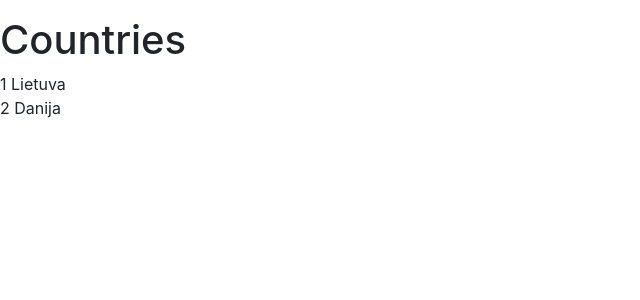
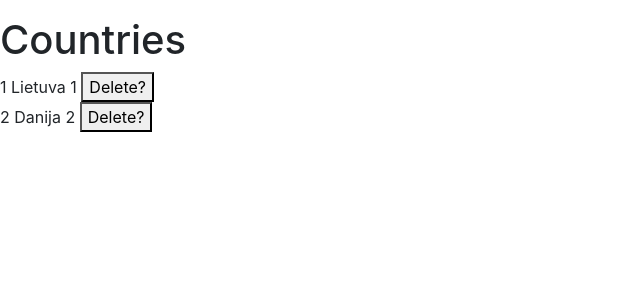
Before and after one commit to azegas/django_htmx, a Django app: page /countries/ in a window 1280 px wide. Shown: the part 65-365 px from the top of the page, without its empty margins (0-640 px from the left). Run offline with Django 4.2, Linux system fonts and the light colour scheme; data comes from the database, SQL or seed files in the repository; some libraries are stand-ins or nearby versions.

Commit message:
implement htmx basic delete functionality

```diff
--- a/django_htmx_example/urls.py
+++ b/django_htmx_example/urls.py
@@ -21,5 +21,6 @@
 urlpatterns = [
     path("admin/", admin.site.urls),
     path("", views.index, name="index"),
-    path("countries/", views.display_countries, name="display_countries")
+    path("countries/", views.display_countries, name="display_countries"),
+    path("countries/<int:id>/delete/", views.delete_country, name="delete_country"),
 ]
--- a/example/templates/country_list.html
+++ b/example/templates/country_list.html
@@ -1,5 +1,12 @@
-<div id="countries">
-  {% for country in countries %}
-    <div>{{ forloop.counter }} {{ country.name }}</div>
+<div id="countries"
+     hx-target="#countries"
+     hx-swap="outerHTML">
+    {% for country in countries %}
+    <div>{{ forloop.counter }} {{ country.name }} {{country.id}}
+	<button class="block mr-2 hover:text-gray-600"
+	   hx-delete="{% url 'delete_country' country.id %}">
+	    Delete?
+	</button>
+    </div>
     {% endfor %}
 </div>
--- a/example/views.py
+++ b/example/views.py
@@ -1,6 +1,8 @@
 from django.shortcuts import render
 from example.forms import LocationForm
 from example.models import Country
+from django.views.decorators.http import require_http_methods
+from django.views.decorators.csrf import csrf_exempt
 
 
 def index(request):
@@ -17,3 +19,15 @@
         'countries': countries,
     }
     return render(request, 'display_countries.html', context)
+
+
+@csrf_exempt # on delete I get Forbidden CSRF token missing.): /countries/19/delete/
+@require_http_methods(['DELETE']) # does not allow to go to "/countries/15/delete/" directly to delete
+def delete_country(request, id):
+    Country.objects.filter(id=id).delete()
+    countries = Country.objects.all()
+    context = {
+        "countries": countries,
+    }
+
+    return render(request, 'country_list.html', context)
```
